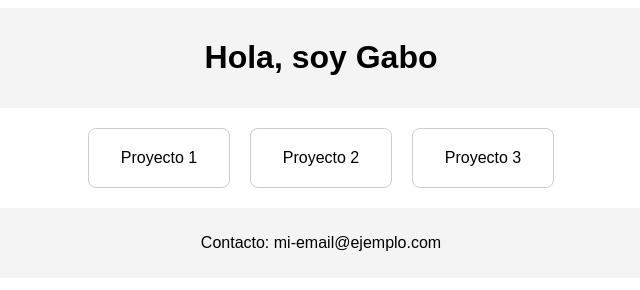
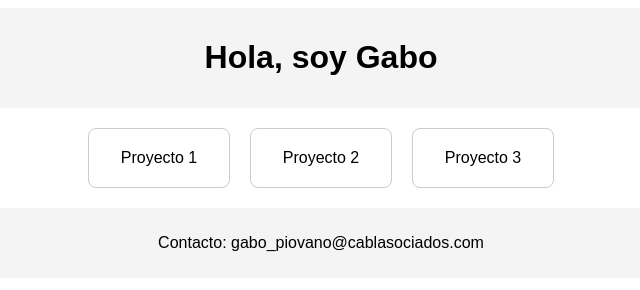
Before and after one commit to GaboPiova/portafolio-simple, a plain HTML site: page index.html in a window 1280 px wide. Shown: the whole page, without its empty margins (319-959 px from the left). Drawn offline with Linux system fonts and the light colour scheme.

Commit message:
cambié el correo

```diff
--- a/index.html
+++ b/index.html
@@ -15,7 +15,7 @@
         <div class="card">Proyecto 3</div>
     </section>
     <footer>
-        <p>Contacto: mi-email@ejemplo.com</p>
+        <p>Contacto: gabo_piovano@cablasociados.com</p>
     </footer>
 </body>
 </html>
```
